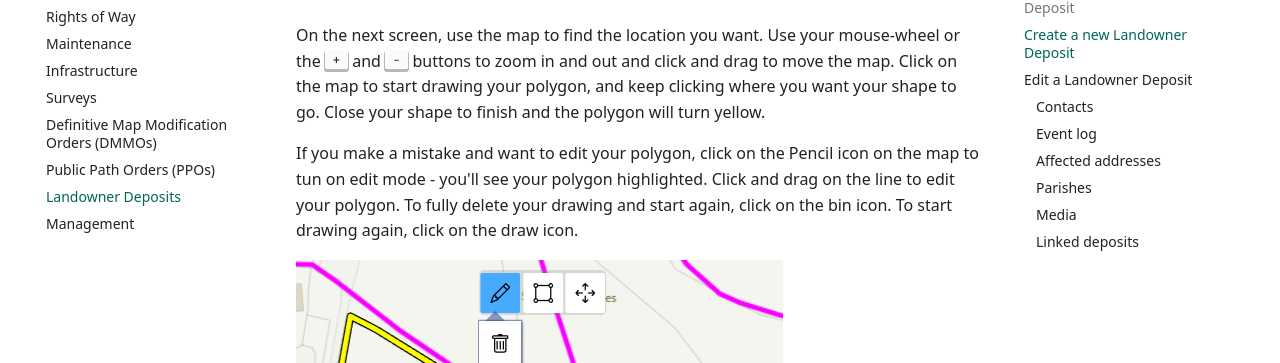
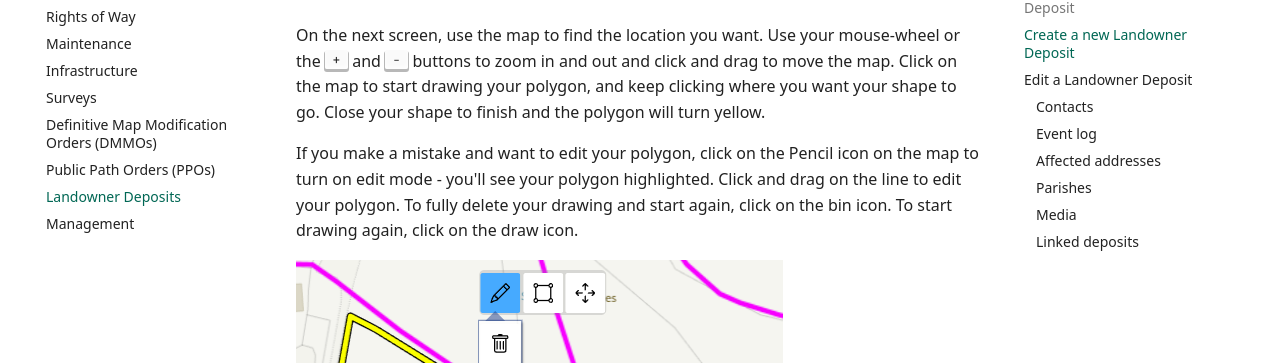
Before and after one commit to Dorset-Council-UK/cside-docs, an MkDocs documentation site: the page built from docs/landowner-deposits.md, in a window 1280 px wide and 900 px high, scrolled down 763 px. Shown: the part 118-481 px from the top of the window. Built offline with MkDocs 1.6.1 and Material for MkDocs 9.7.7, drawn with Linux system fonts in a browser that asks for light colours.

Commit message:
Fixed typos

```diff
--- a/docs/landowner-deposits.md
+++ b/docs/landowner-deposits.md
@@ -20,7 +20,7 @@
 
 On the next screen, use the map to find the location you want. Use your mouse-wheel or the <kbd>+</kbd> and <kbd>-</kbd> buttons to zoom in and out and click and drag to move the map. Click on the map to start drawing your polygon, and keep clicking where you want your shape to go. Close your shape to finish and the polygon will turn yellow.
 
-If you make a mistake and want to edit your polygon, click on the Pencil icon on the map to tun on edit mode - you'll see your polygon highlighted. Click and drag on the line to edit your polygon. To fully delete your drawing and start again, click on the bin icon. To start drawing again, click on the draw icon.
+If you make a mistake and want to edit your polygon, click on the Pencil icon on the map to turn on edit mode - you'll see your polygon highlighted. Click and drag on the line to edit your polygon. To fully delete your drawing and start again, click on the bin icon. To start drawing again, click on the draw icon.
 
 ![Edit a Landowner Deposit drawing](images/landowner-deposit-edit-drawing.png)
 
```
Also changed, not shown: docs/dmmo.md (+1 -1 lines), docs/ppo.md (+1 -1 lines), docs/rights-of-way.md (+1 -1 lines).
